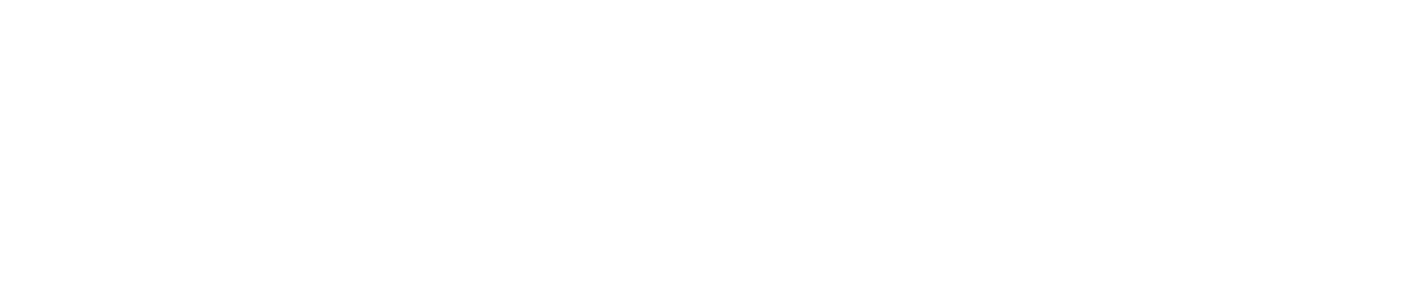
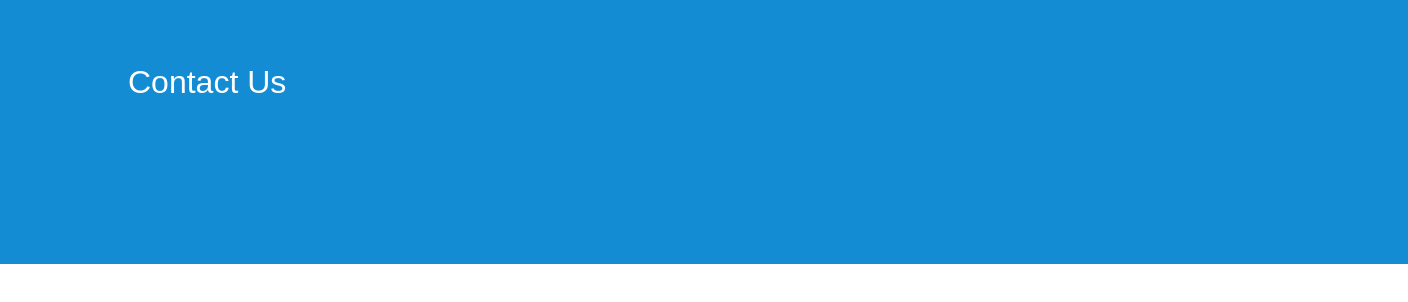
Before and after one commit to cjpvillaruel/sampleProject, a plain HTML site: page contactus.html in a window 1280 px wide. Shown: the whole page, 1408 px wide, since content can reach past the window. Drawn offline with Linux system fonts and the light colour scheme.

Commit message:
added header in contact us

```diff
--- a/contactus.html
+++ b/contactus.html
@@ -1,9 +1,28 @@
 <!DOCTYPE html>
 <html>
 <head>
-	<title></title>
+	<title>APA Solutions</title>
+	<style type="text/css">
+	header{
+		height: 200px;
+		width: 100%;
+		background:#148CD4;
+		color:white;
+		font-family: sans-serif;
+		padding-left: 10%;
+		padding-top:5%;
+		font-size: xx-large;
+
+	}
+	body{
+		margin: 0px;
+	}
+	</style>
 </head>
 <body>
+<header>
+	Contact Us
+</header>
 
 </body>
 </html>
```
Also changed, not shown: index.html (+2 -1 lines).
